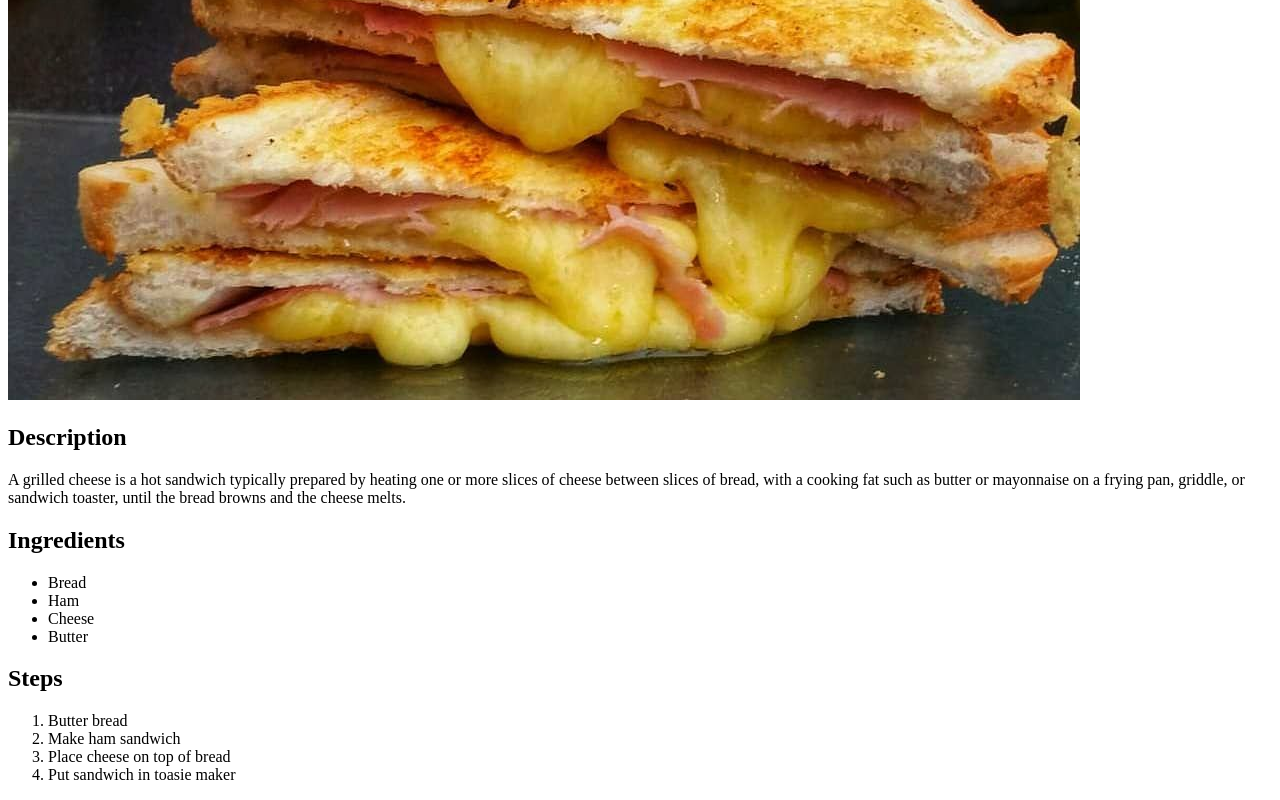
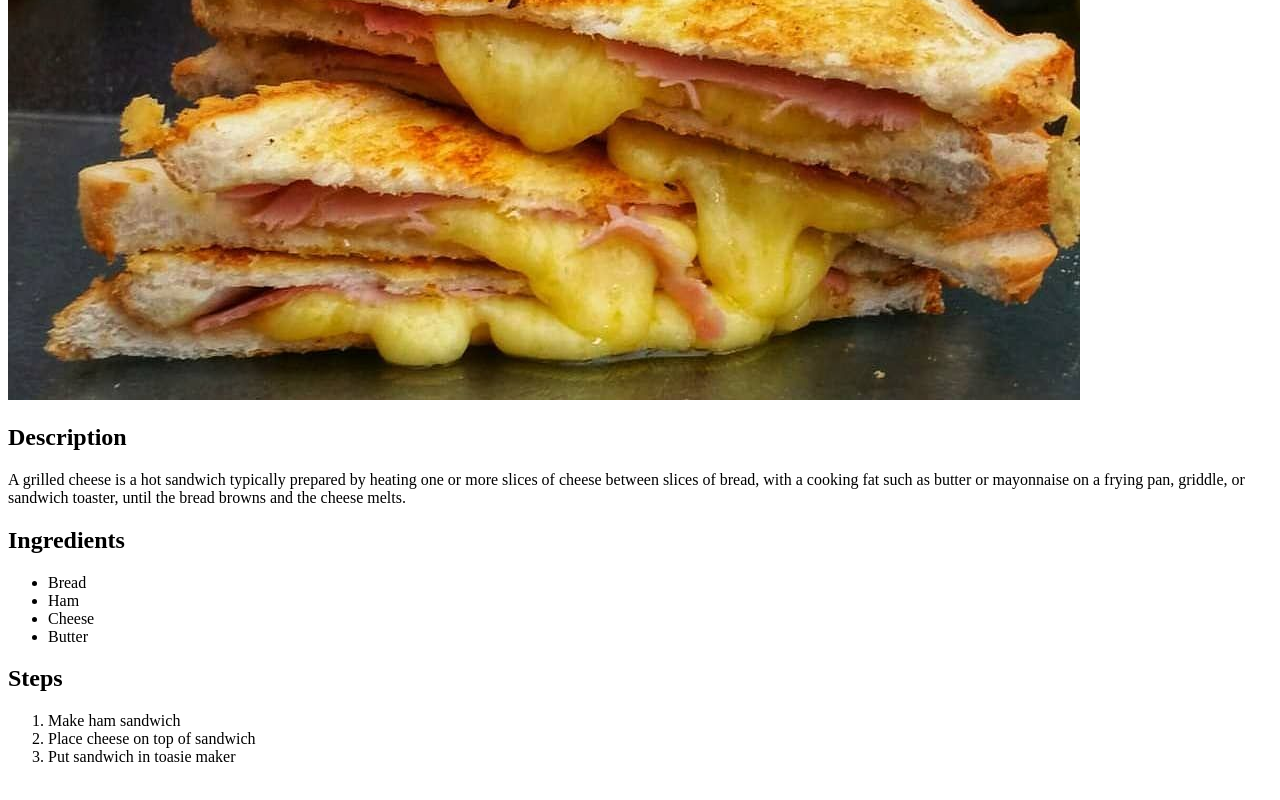
Before and after one commit to rob-ord/odin-recipe, a plain HTML site: page recipes/toastie.html in a window 1280 px wide. Shown: the part 309-1109 px from the top of the page. Drawn offline with Linux system fonts and the light colour scheme.

Commit message:
edited toasie steps

```diff
--- a/recipes/toastie.html
+++ b/recipes/toastie.html
@@ -22,9 +22,8 @@
       </ul>
     <h2>Steps</h2>
     <ol>
-        <li>Butter bread</li>
         <li>Make ham sandwich</li>
-        <li>Place cheese on top of bread</li>
+        <li>Place cheese on top of sandwich</li>
         <li>Put sandwich in toasie maker</li>
       </ol>
 
```
